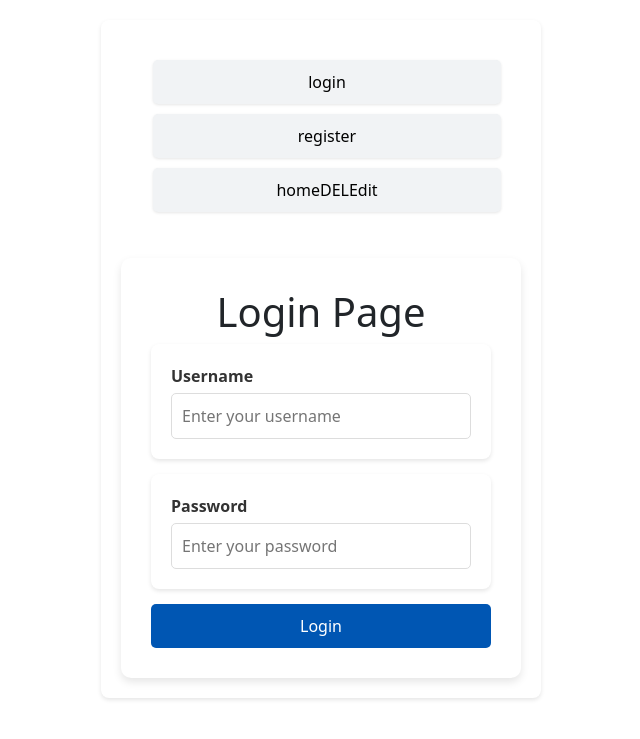
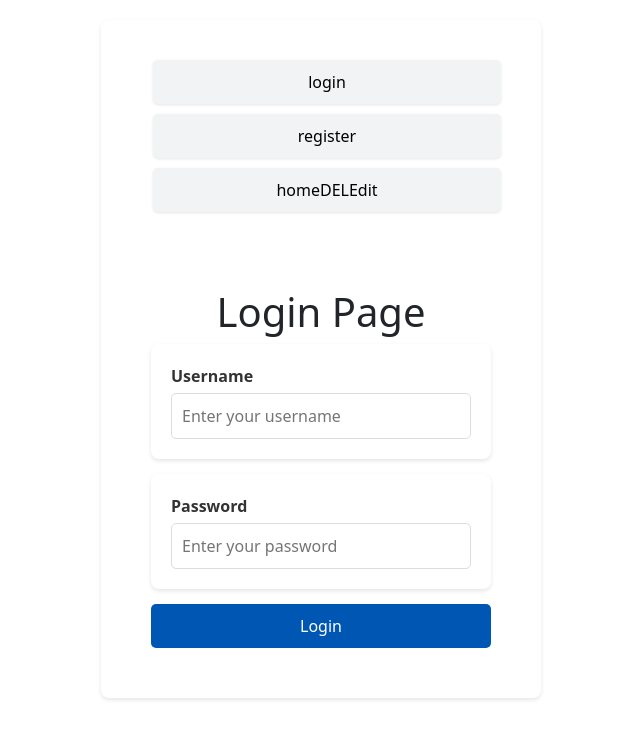
Before and after one commit to topshager/dropnox-django, a React (Vite) app in the folder frontend/: page / in a window 1280 px wide. Shown: the part 201-940 px from the top of the page, without its empty margins (319-959 px from the left). Built offline with nearby package versions, Linux system fonts and the light colour scheme.

Commit message:
css changes

```diff
--- a/frontend/src/pages/login/logTest.css
+++ b/frontend/src/pages/login/logTest.css
@@ -0,0 +1,4 @@
+.login-container{
+ border:0px;
+ box-shadow: none;
+}
```
